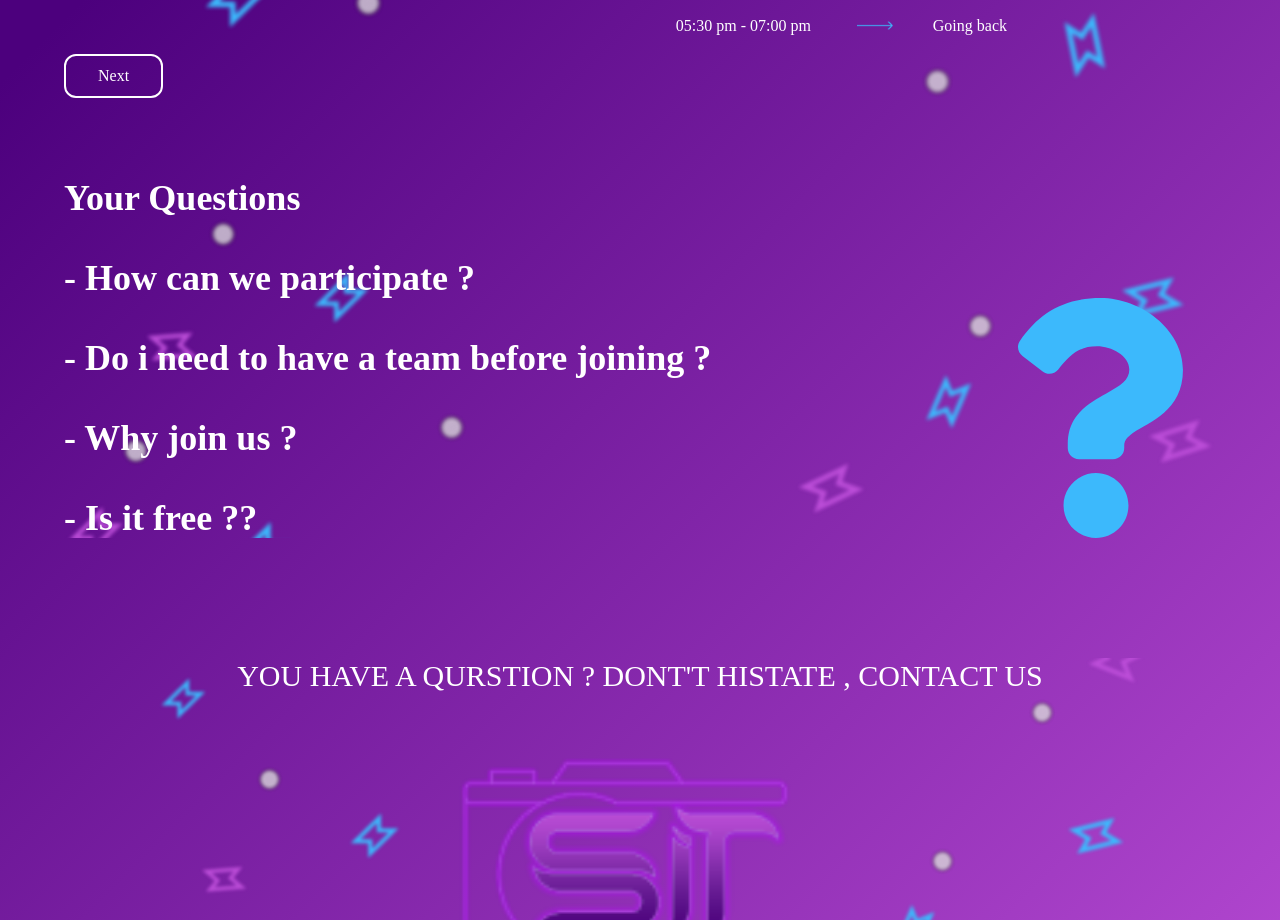
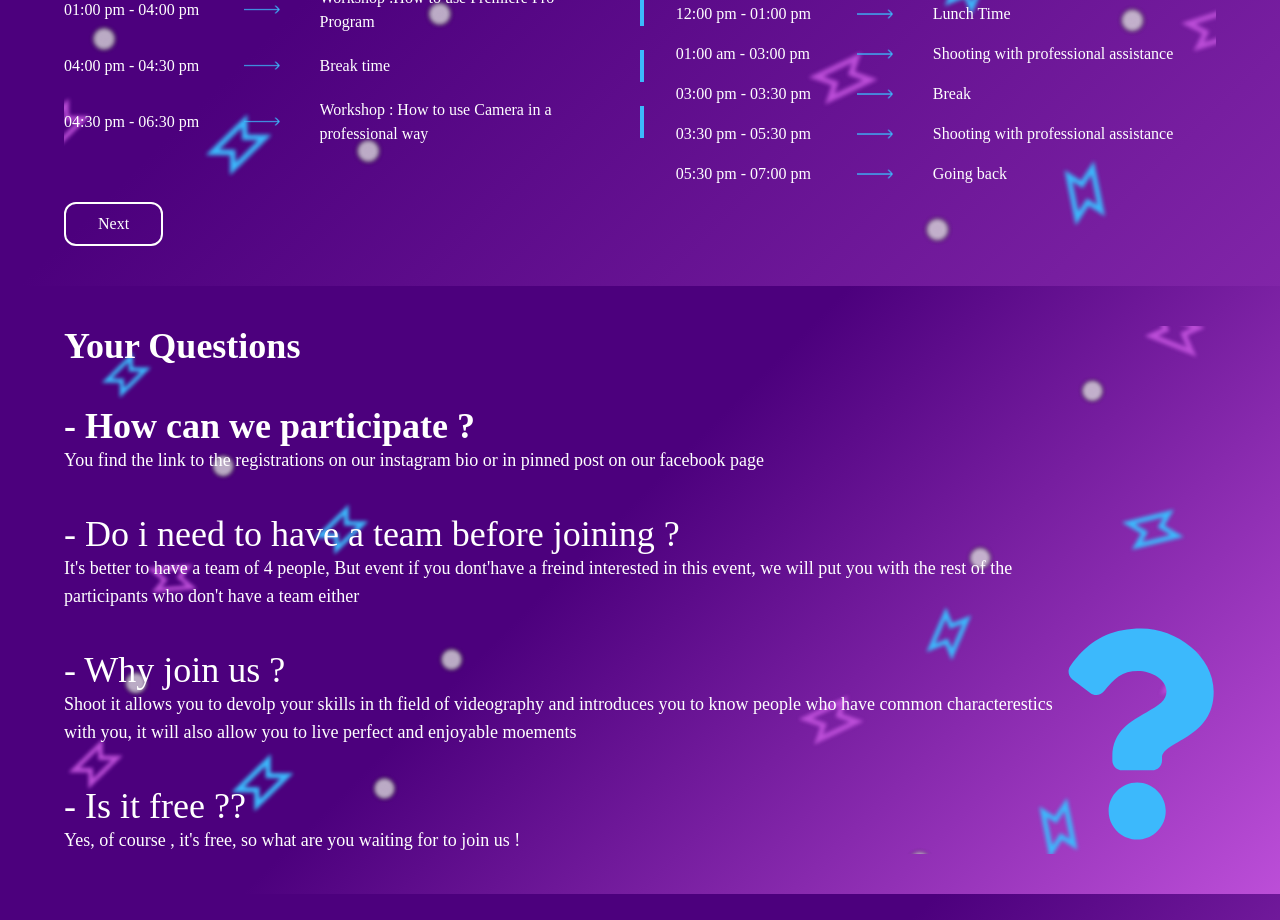
Before and after one commit to Abdelbasset10/Shoot-IT, a Next.js app: page / in a window 1280 px wide. Shown: the part 1880-2800 px from the top of the page. Built offline with nearby package versions, Linux system fonts and the light colour scheme.

Commit message:
some fixes

```diff
--- a/components/Agenda.jsx
+++ b/components/Agenda.jsx
@@ -47,8 +47,8 @@ const Agenda = () => {
                     <div className='flex flex-col gap-4' >
                         {agendaDay1.map((agenda)=>{
                         return(
-                            <div className='text-xs flex justify-between gap-4 xl:gap-10 items-center' key={agenda.id} >
-                                <p className='text-xs sm:text-base sm:text-base w-[10rem] sm:w-[15rem]  xl:w-[10rem]' >{agenda.time}</p>
+                            <div className='text-base flex justify-between gap-4 xl:gap-10 items-center' key={agenda.id} >
+                                <p className='text-base sm:text-base sm:text-base w-[10rem] sm:w-[15rem]  xl:w-[10rem]' >{agenda.time}</p>
                                 <img src="/arrow.png" alt="arrowImg" className='w-4 md:w-10' />
                                 <p className='w-full sm:text-base xl:w-[20rem]' >{agenda.tache}</p>
                                 <div className='hidden xl:block w-1 h-8 bg-shoot-blue' ></div>
@@ -64,8 +64,8 @@ const Agenda = () => {
                     <div className='flex flex-col gap-4' >
                         {agendaDay2.map((agenda)=>{
                         return(
-                            <div className='text-xs flex justify-between gap-4 xl:gap-10 items-center' key={agenda.id} >
-                                <p className='text-xs sm:text-base w-[10rem] sm:w-[15rem]  xl:w-[10rem]' >{agenda.time}</p>
+                            <div className='text-base flex justify-between gap-4 xl:gap-10 items-center' key={agenda.id} >
+                                <p className='text-base sm:text-base w-[10rem] sm:w-[15rem]  xl:w-[10rem]' >{agenda.time}</p>
                                 <img src="/arrow.png" alt="arrowImg" className='w-4 md:w-10' />
                                 <p className='w-full sm:text-base xl:w-[20rem]' >{agenda.tache}</p>
                             </div>
--- a/components/FAQ.jsx
+++ b/components/FAQ.jsx
@@ -9,18 +9,34 @@ const FAQ = () => {
     initial='hidden'
     whileInView='show'
     viewport={{once:false, amount: 0.25}}
-    className="w-full bg  py-10"
+    className="w-full bg 2xl:h-screen  py-10"
     id="faq" >
         <motion.div
         variants={slideIn('left','tween',0.2,1)}
          className="w-[90%] m-auto bgHero2">
           <h1 className="text-4xl font-bold overflow-y-hidden	 text-shoot-white mb-10" >Your Questions</h1>
           <div className=" flex flex-col-reverse md:flex-row justify-between md:items-end" >
-          <div className="flex flex-col gap-10 text-shoot-white text-lg sm:text-2xl lg:text-4xl font-bold" >
-            <p className='overflow-y-hidden	' >- How can we participate  ?</p>
-            <p className='overflow-y-hidden	'>- Do i need to have a team before joining ?</p>
-            <p className='overflow-y-hidden	'>- Why join us ?</p>
-            <p className='overflow-y-hidden	'>- Is it free ??</p>
+          <div className="flex flex-col gap-10 text-shoot-white 	 " >
+            <div>
+              <p className='overflow-y-hidden text-lg sm:text-2xl lg:text-4xl font-bold' >- How can we participate  ?</p>
+              <p className='text-lg' >You find the link to the registrations on our instagram bio or in pinned post on our facebook page </p>
+            </div>
+
+            <div>
+              <p className='overflow-y-hidden text-lg sm:text-2xl lg:text-4xl'>- Do i need to have a team before joining ?</p>
+              <p className='text-lg'>It's better to have a team of 4 people, But event if you dont'have a freind interested in this event, we will put you with the rest of the participants who don't have a team either</p>
+            </div>
+
+
+            <div>
+              <p className='overflow-y-hidden text-lg sm:text-2xl lg:text-4xl'>- Why join us ?</p>
+              <p className='text-lg'>Shoot it allows you to devolp your skills in th field of videography and introduces you to know people who have common characterestics with you, it will also allow you to live perfect and enjoyable moements</p>
+            </div>
+
+            <div>
+              <p className='overflow-y-hidden text-lg sm:text-2xl lg:text-4xl'>- Is it free ??</p>
+              <p className='text-lg'>Yes, of course , it's free, so what are you waiting for to join us !</p>
+            </div>
           </div>
           <FaQuestion className='hidden md:block lg:text-[15rem] text-shoot-blue' />
 
--- a/components/Footer.jsx
+++ b/components/Footer.jsx
@@ -12,7 +12,7 @@ const Footer = () => {
     initial='hidden'
     whileInView='show'
     viewport={{once:false, amount: 0.25}}
-    className="w-full bg py-20"
+    className="w-full xl:h-screen bg pt-20 pb-20"
     id='contact'
     >
         <motion.div
--- a/components/Hero.jsx
+++ b/components/Hero.jsx
@@ -12,7 +12,7 @@ const Hero = () => {
     initial='hidden'
     whileInView='show'
     viewport={{once:false, amount: 0.25}}
-    className='w-full  bg pb-16'
+    className='w-full xl:h-[89vh]  bg pb-16'
     id="home" >
       <div className='w-[90%] lg:w-[80%] overflow-y-hidden m-auto flex flex-col bgHero2 gap-2 text-center items-center justify-center '>
         <motion.img src="/logo.png" alt="logogImg"
@@ -34,7 +34,7 @@ const Hero = () => {
             <MdOutlineViewAgenda className='md:text-xl text-2xl xl:text-3xl' />
             <p className='text-lg sm:text-xl overflow-y-hidden	 xl:text-2xl'>April 20-22, 2023</p>
           </div>
-          <div className='flex  gap-4 items-center   rounded-[12px] px-4 py-2 bg-shoot-perple w-[70%] md:w-[45%] lg:w-[40%] sm:justify-center cursor-pointer text-shoot-white ' >
+          <div className='flex  gap-4 items-center   rounded-[12px] px-4 py-2 bg-shoot-perpleDark w-[70%] md:w-[45%] lg:w-[40%] sm:justify-center cursor-pointer text-shoot-white ' >
             <GiPositionMarker className='md:text-xl text-2xl xl:text-3xl' />
             <p className='text-lg sm:text-xl overflow-y-hidden	 xl:text-2xl' >Marriott Hotel Bab Ezzouar</p>
           </div>
--- a/components/Navbar.jsx
+++ b/components/Navbar.jsx
@@ -15,7 +15,7 @@ const Navbar = () => {
     variants={navVariants}
     initial="hidden"
     whileInView="show"
-    className='py-2 px-4 flex justify-between md:justify-start overflow-y-hidden gap-[2rem] md:gap-[8rem] lg:gap-[15rem] items-center h-[11vh] sticky top-0 wt z-50' >
+    className='py-2 px-4 flex justify-between md:justify-start overflow-y-hidden gap-[2rem] md:gap-[8rem] lg:gap-[15rem] items-center h-[11vh] md:sticky md:top-0 wt z-50' >
         <div>
             <img src="/logo.png" alt="logoImage" className='w-20 ' />
         </div>
--- a/styles/globals.css
+++ b/styles/globals.css
@@ -7,10 +7,10 @@
 
 }
 body{
-    background: linear-gradient(135deg , #4C007D 45%,#BC4ED8);
-
-
-
+  background: linear-gradient(135deg , #4C007D 45%,#BC4ED8);
+}
+.bg{
+  background: linear-gradient(135deg , #4C007D 45%,#BC4ED8);
 }
 .bgHero2{
 
```
